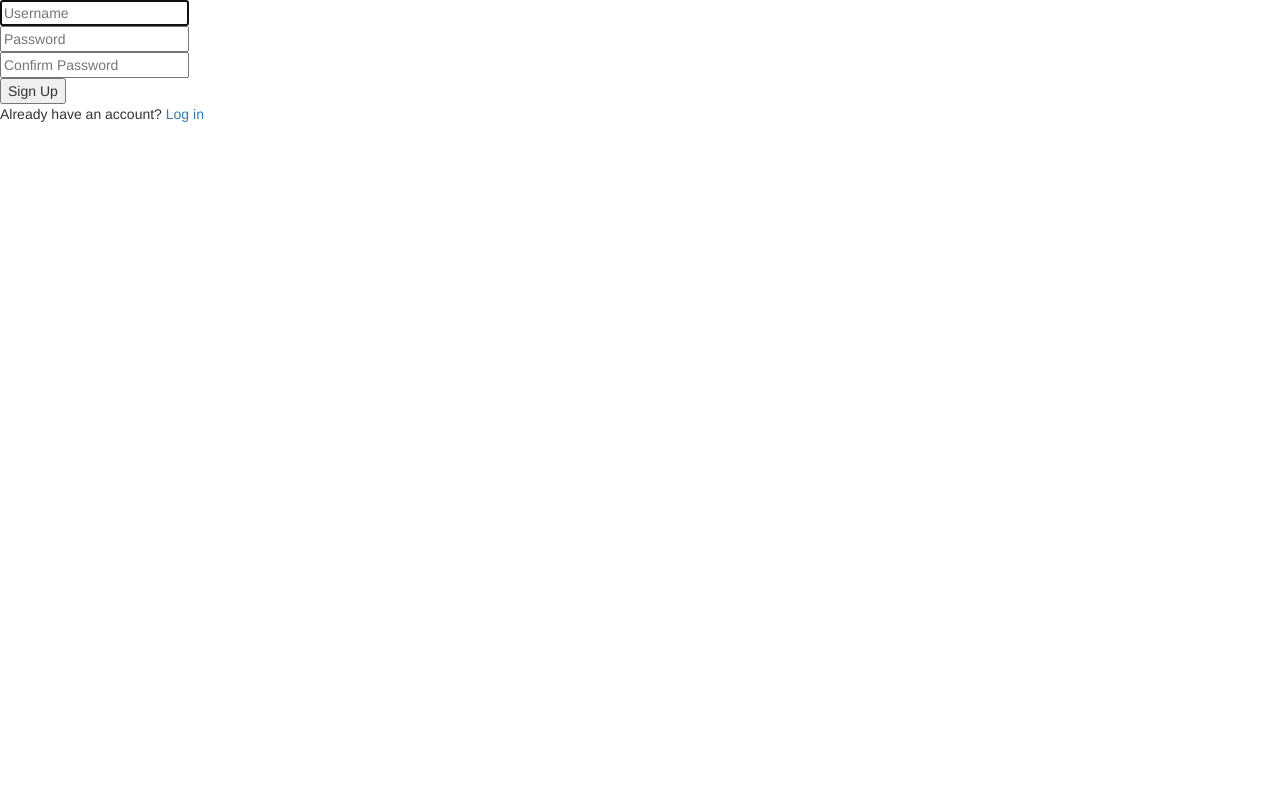
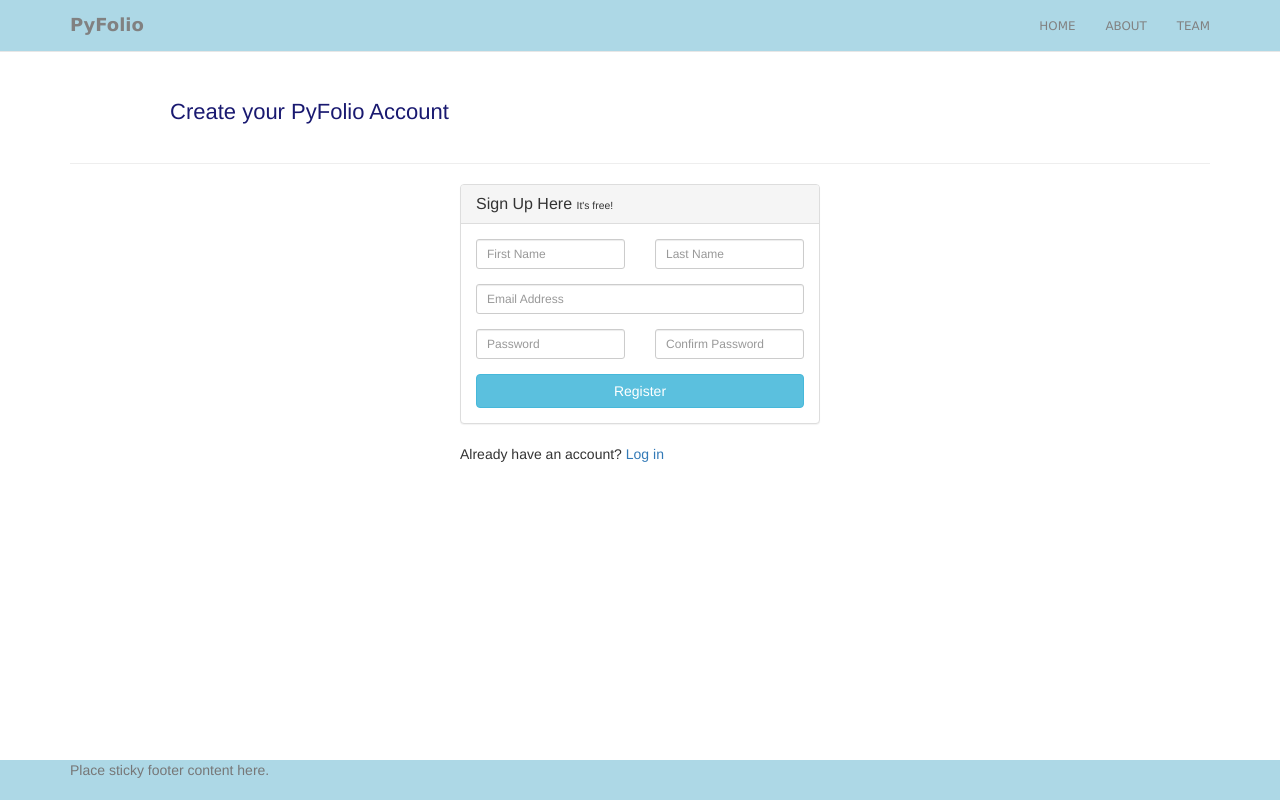
Before and after one commit to Amay22/PyFolio, a Django app: template templates/LoginFolio/register.html in a window 1280 px wide. Run offline with Django 3.2, Linux system fonts and the light colour scheme; the template is opened without the code that fills it, so the values that code supplies are empty; some libraries are stand-ins or nearby versions.

Commit message:
Addded Navigation bar and footer and madea better  registeration form

```diff
--- a/templates/LoginFolio/register.html
+++ b/templates/LoginFolio/register.html
@@ -1,17 +1,57 @@
 {% extends 'default.html' %}
 
 {% block main %}
-<form method="post" action="/register">
-    {% csrf_token %}
-    {% for error in errors %}
-      {{ error }}<br>
-    {% endfor %}
-    <input autofocus="true" name="username" placeholder="Username" type="text"/><br>
+<div class="page-header">
+  <h1>Create your PyFolio Account</h1>
+</div>
+{% csrf_token %}
+{% for error in errors %}
+  {{ error }}<br>
+{% endfor %}
+<div class="row centered-form">
+  <div class="col-xs-12 col-sm-8 col-md-4 col-sm-offset-2 col-md-offset-4">
+    <div class="panel panel-default">
+      <div class="panel-heading">
+        <h3 class="panel-title">Sign Up Here <small>It's free!</small></h3>
+      </div>
+      <div class="panel-body">
+        <form role="form">
+          <div class="row">
+            <div class="col-xs-6 col-sm-6 col-md-6">
+              <div class="form-group">
+                <input type="text" name="first_name" id="first_name" class="form-control input-sm" placeholder="First Name"/>
+              </div>
+            </div>
+            <div class="col-xs-6 col-sm-6 col-md-6">
+              <div class="form-group">
+                <input type="text" name="last_name" id="last_name" class="form-control input-sm" placeholder="Last Name"/>
+              </div>
+            </div>
+          </div>
+          <div class="form-group">
+            <input type="email" name="email" id="email" class="form-control input-sm" placeholder="Email Address"/>
+          </div>
+          <div class="row">
+            <div class="col-xs-6 col-sm-6 col-md-6">
+              <div class="form-group">
+                <input type="password" name="password" id="password" class="form-control input-sm" placeholder="Password">
+              </div>
+            </div>
+            <div class="col-xs-6 col-sm-6 col-md-6">
+              <div class="form-group">
+                <input type="password" name="password_confirmation" id="password_confirmation" class="form-control input-sm" placeholder="Confirm Password"/>
+              </div>
+            </div>
+          </div>
+          <input type="submit" value="Register" class="btn btn-info btn-block"/>
+        </form>
+      </div>
+    </div>
+    <div>Already have an account? <a href="/login">Log in</a></div>
+  </div>
+</div>
+    <!-- <input autofocus="true" name="username" placeholder="Username" type="text"/><br>
     <input name="password" placeholder="Password" type="password"/><br>
     <input name="confirm-password" placeholder="Confirm Password" type="password"/><br>
-    <button type="submit">Sign Up</button>
-</form>
-<div>
-    Already have an account? <a href="/login">Log in</a>
-</div>
-{% endblock %}
+    <button type="submit">Sign Up</button> -->
+{% endblock main %}
--- a/templates/default.html
+++ b/templates/default.html
@@ -14,9 +14,70 @@
     <script type="text/javascript" src="{{ STATIC_URL }}scripts/d3/d3.v3.min.js"></script>
     <script type="text/javascript" src="{{ STATIC_URL }}scripts/techanjs/techan.min.js"></script>
   {% endblock scripts %}
+  <style>
+        h1 {
+            font-size: 22px;
+            color: midnightblue;
+            font-weight: 400;
+            margin-bottom: 30px;
+            margin-left: 100px;
+            margin-top: 100px;
+        }
+        .navbar {
+            background-color:lightblue;
+            font-family: 'Lucida Grande', 'Lucida Sans Unicode', 'Geneva', 'Verdana', sans-serif;
+            margin-bottom: 0%;
+            margin-top: 0%;
+            border-radius: 0;
+        }
+        .navbar li a, .navbar .navbar-brand {
+            color: #818181 !important;
+        }
+        .navbar-nav li a:hover, .navbar-nav li.active a {
+            color: darkblue !important;
+            background-color: #fff !important;
+        }
+        .navbar-default .navbar-toggle {
+            border-color: transparent;
+            color: #818181 !important;
+        }
+        footer {
+          background-color: lightblue;
+          height: 40px;
+          bottom: 0;
+          width: 100%;
+          position: fixed;
+        }
+        html, body{
+          height: 100%;
+          width: 100%;
+        }
+    </style>
 </head>
 <body>
-  {% block main %}
-  {% endblock %}
+  <nav class="navbar navbar-default navbar-fixed-top">
+    <div class="container">
+      <div class="navbar-header">
+        <a class="navbar-brand" href="/portfolio.html"><strong>PyFolio</strong></a>
+      </div>
+      <div class="collapse navbar-collapse" id="myNavbar">
+        <ul class="nav navbar-nav navbar-right">
+          <li><a href="#about"><small>HOME</small></a></li>
+          <li><a href="#about"><small>ABOUT</small></a></li>
+          <li><a href="#team"><small>TEAM</small></a></li>
+        </ul>
+      </div>
+    </div>
+  </nav>
+  <div class="container">
+    {% block main %}
+    {% endblock main %}
+  </div>
+  <footer class="footer">
+  <div class="container">
+    <p class="text-muted">Place sticky footer content here.</p>
+  </div>
+</footer>
 </body>
+
 </html>
```
